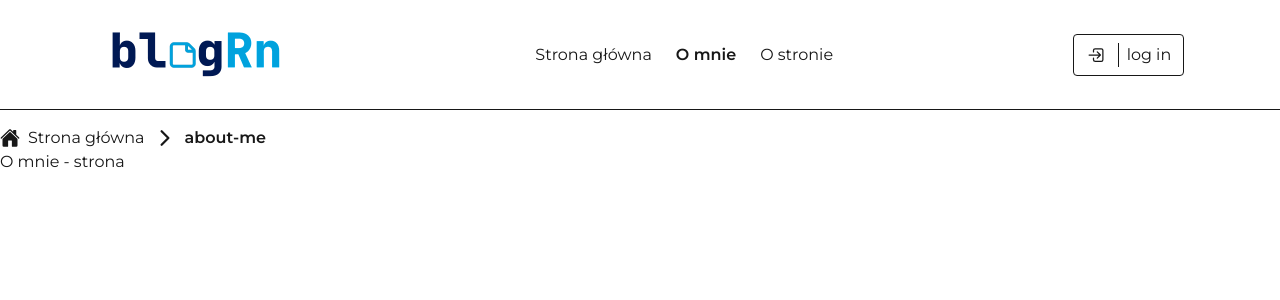
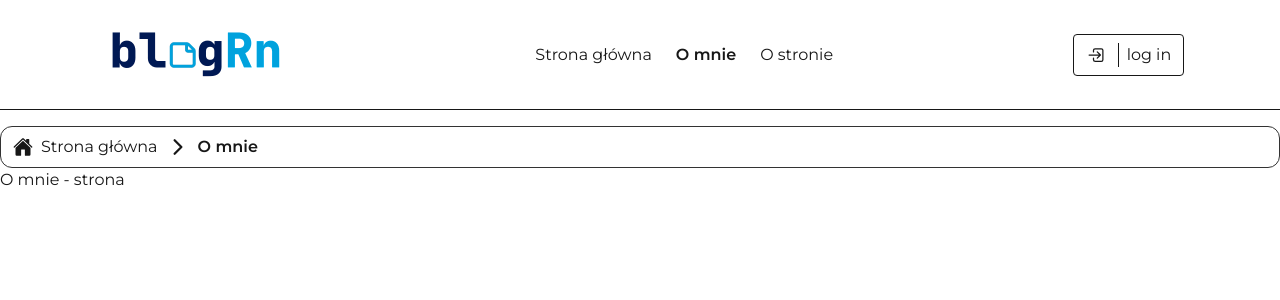
Before and after one commit to Patryk725/Nextjs-first-project-blog, a Next.js app: page /about-me in a window 1280 px wide. Shown: the top 300 px of the page. Built offline with nearby package versions, Linux system fonts and the light colour scheme.

Commit message:
breadcrumbs: labels or dynamic formatting

```diff
--- a/src/components/ui/Breadcrumbs.tsx
+++ b/src/components/ui/Breadcrumbs.tsx
@@ -2,6 +2,18 @@
 import { usePathname } from "next/navigation";
 import { IoHome } from "react-icons/io5";
 import Link from "./Link";
+
+const LABELS: { [key: string]: string } = {
+  "about-me": "O mnie",
+  "about-app": "O stronie",
+};
+
+function handleLabel(slug: string) {
+  return (
+    LABELS[slug] ??
+    slug.replace(/-/g, " ").replace(/^\w/, (c) => c.toUpperCase())
+  );
+}
 
 export default function Breadcrumbs({
   separator = "/",
@@ -9,10 +21,11 @@ export default function Breadcrumbs({
   separator?: string | React.ReactElement;
 }) {
   const pathname = usePathname();
+  if (pathname === "/") return null; //* no breadcrumbs on homepage
   const segments = pathname.split("/").filter(Boolean);
 
   return (
-    <nav className="flex flex-wrap items-center gap-2">
+    <nav className="border-foreground-hover flex w-full flex-wrap items-center gap-2 rounded-xl border px-3 py-2">
       <IoHome size={20} />
       <Link href="/">Strona główna</Link>
       {segments.map((seg, i) => {
@@ -20,7 +33,7 @@ export default function Breadcrumbs({
         return (
           <span key={href} className="flex items-center gap-2">
             {separator}
-            <Link href={href}>{seg}</Link>
+            <Link href={href}>{handleLabel(seg)}</Link>
           </span>
         );
       })}
```
